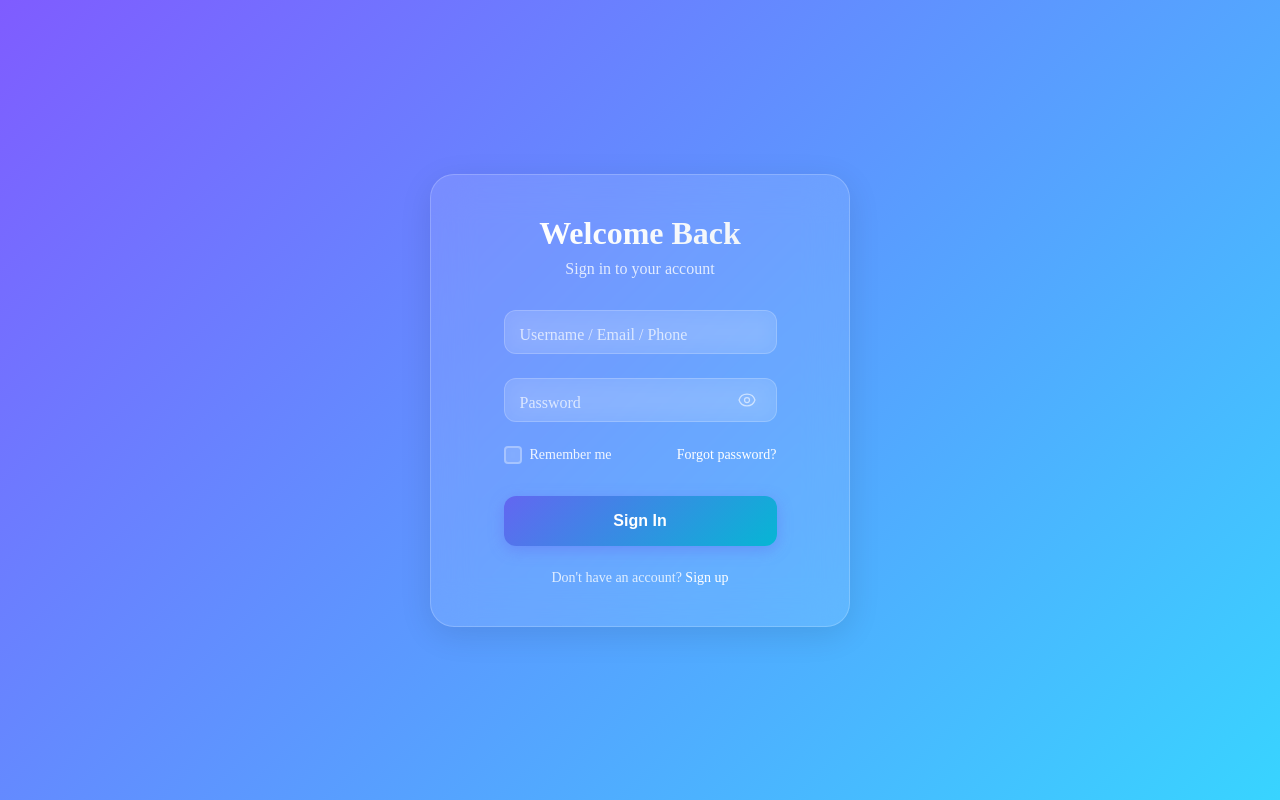
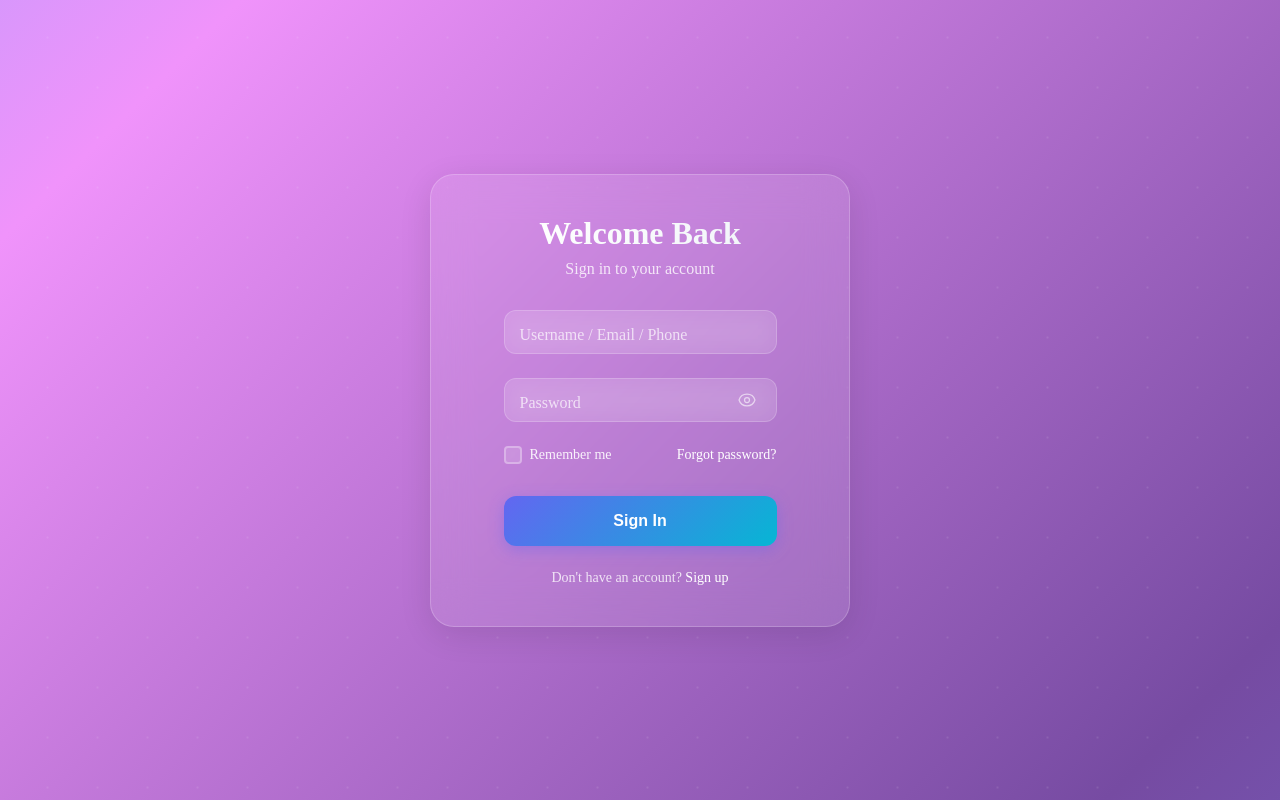
Before and after one commit to Thakdanai-KMT/POS-app, an Angular app: page /login in a window 1280 px wide. Built offline with nearby package versions, Linux system fonts and the light colour scheme.

Commit message:
feat: Add LoginGuard for route protection and enhance login component styles

```diff
--- a/src/app/app-routing-module.ts
+++ b/src/app/app-routing-module.ts
@@ -4,12 +4,13 @@ import { Homecomponent } from './pages/home/homecomponent';
 import { AuthGuard } from './guards/auth.guard';
 import { HttpClientModule } from '@angular/common/http';
 import { Logincomponent } from './pages/logincomponent/logincomponent';
+import { LoginGuard } from './guards/Login.Guard';
 
 // import{ProductListComponent} from './';
 // const routes: Routes = [];
 const routes: Routes = [
   { path: '', redirectTo: 'login', pathMatch: 'full' },
-  { path: 'login', component: Logincomponent },
+  { path: 'login', component: Logincomponent,canActivate: [LoginGuard] },
 
   // ป้องกันหน้าอื่นด้วย AuthGuard
   { path: 'home', component: Homecomponent, canActivate: [AuthGuard] },
--- /dev/null
+++ b/src/app/guards/Login.Guard.ts
@@ -0,0 +1,24 @@
+import { Injectable } from '@angular/core';
+import { CanActivate, Router } from '@angular/router';
+
+@Injectable({
+  providedIn: 'root'
+})
+export class LoginGuard implements CanActivate {
+
+  constructor(private router: Router) {}
+
+  canActivate(): boolean {
+
+    const token = localStorage.getItem('token') || sessionStorage.getItem('token');
+console.log('LoginGuard token = ', localStorage.getItem('token') || sessionStorage.getItem('token'));
+
+    // ถ้ามี token ไม่ให้เข้า login
+    if (token) {
+      this.router.navigate(['/home']);
+      return false;
+    }
+
+    return true; // ไม่มี token → เข้า login ได้
+  }
+}
--- a/src/app/guards/auth.guard.ts
+++ b/src/app/guards/auth.guard.ts
@@ -15,6 +15,7 @@ export class AuthGuard implements CanActivate {
     if (token) {
       return true; // อนุญาตให้เข้า
     }
+  console.log('AuthGuard token = ', localStorage.getItem('token') || sessionStorage.getItem('token'));
 
     // ถ้าไม่มี token ให้กลับไปหน้า login
     this.router.navigate(['/login']);
--- a/src/app/pages/logincomponent/logincomponent.scss
+++ b/src/app/pages/logincomponent/logincomponent.scss
@@ -26,8 +26,8 @@ body {
     justify-content: center;
     padding: 20px;
     line-height: 1.6;
-    // animation: gradientAnimation 10s ease infinite;
-    // animation: fadeBg 12s infinite alternate ease-in-out;
+    position: relative;
+    overflow: hidden;
 }
 // @keyframes fadeBg {
 //     0%   { background-color: #06b6d4; }
@@ -36,14 +36,45 @@ body {
 //     100% { background-color: #f472b6; }
 // }
 .login-container {
-    width: 100%;
+  width: 100%;
     height: 100vh;
     display: flex;
-    justify-content: center;  /* จัดกึ่งกลางแนวนอน */
-    align-items: center;      /* จัดกึ่งกลางแนวตั้ง */
-    background: linear-gradient(135deg, #7f5cff, #38d4ff);
+    justify-content: center;
+    align-items: center;
+    background: linear-gradient(-45deg, #667eea, #764ba2, #f093fb, #4facfe, #43e97b, #38f9d7);
+    background-size: 400% 400%;
+    animation: gradientShift 15s ease infinite;
+    position: relative;
+    overflow: hidden;
 }
-
+.login-container::before {
+    content: '';
+    position: absolute;
+    width: 200%;
+    height: 200%;
+    background: radial-gradient(circle, rgba(255,255,255,0.1) 1px, transparent 1px);
+    background-size: 50px 50px;
+    animation: moveBackground 20s linear infinite;
+}
+@keyframes gradientShift {
+    0% {
+        background-position: 0% 50%;
+    }
+    50% {
+        background-position: 100% 50%;
+    }
+    100% {
+        background-position: 0% 50%;
+    }
+}
+@keyframes moveBackground {
+    0% {
+        transform: translate(0, 0);
+    }
+    100% {
+        transform: translate(50px, 50px);
+    }
+}
 .login-card {
     width: 420px;
     padding: 40px 30px;
```
